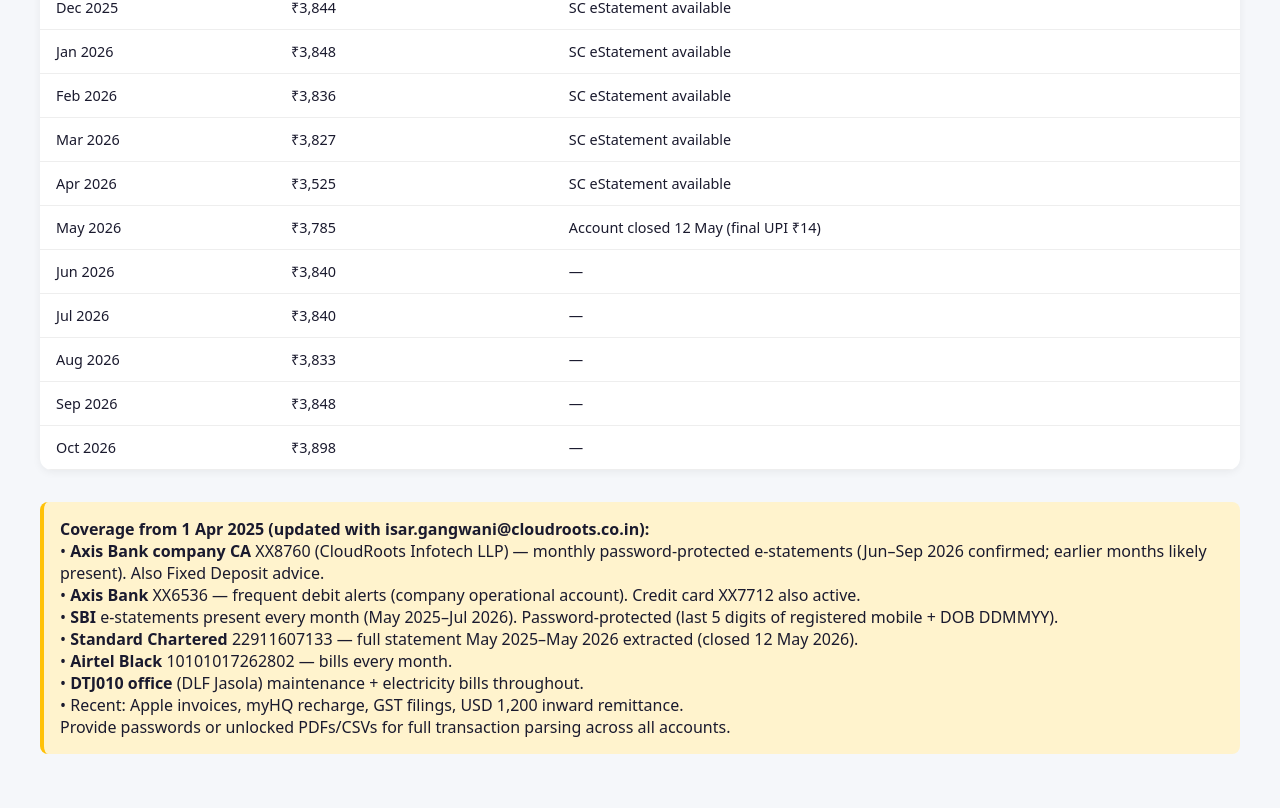
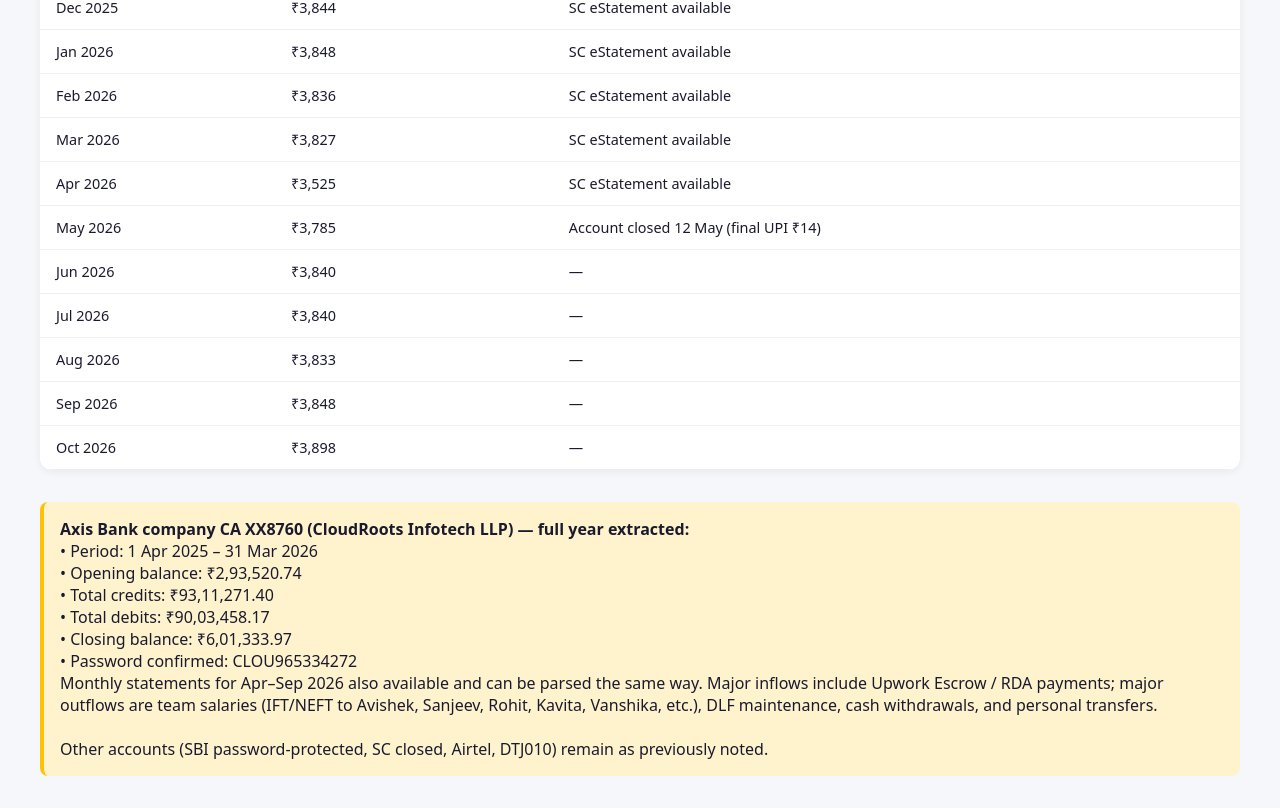
Before and after one commit to IsarDeepG/cloudroots-expense-tracker, a plain HTML site: page index.html in a window 1280 px wide. Shown: the part 1701-2509 px from the top of the page. Before the commit the page ends 2487 px from the top, so only its background shows below. Drawn offline with nearby package versions, Linux system fonts and the light colour scheme.

Commit message:
Add Axis company CA full year FY 2025-26 summary (Apr 2025 – Mar 2026)

```diff
--- a/index.html
+++ b/index.html
@@ -30,10 +30,10 @@
 </header>
 <div class="container">
   <div class="cards">
-    <div class="card"><h3>Airtel Black (total)</h3><div class="value">₹68,800+</div></div>
-    <div class="card"><h3>SC Account outflows</h3><div class="value">₹2,28,458</div></div>
-    <div class="card"><h3>Axis company CA</h3><div class="value">XX8760</div></div>
-    <div class="card"><h3>Axis txn account</h3><div class="value">XX6536</div></div>
+    <div class="card"><h3>Axis CA opening (1 Apr 2025)</h3><div class="value">₹2.94L</div></div>
+    <div class="card"><h3>Axis CA FY credits</h3><div class="value">₹93.11L</div></div>
+    <div class="card"><h3>Axis CA FY debits</h3><div class="value">₹90.03L</div></div>
+    <div class="card"><h3>Axis CA closing (31 Mar 2026)</h3><div class="value">₹6.01L</div></div>
   </div>
 
   <div class="charts">
@@ -82,15 +82,15 @@
   </table>
 
   <div class="note">
-    <strong>Coverage from 1 Apr 2025 (updated with isar.gangwani@cloudroots.co.in):</strong><br>
-    • <b>Axis Bank company CA</b> XX8760 (CloudRoots Infotech LLP) — monthly password-protected e-statements (Jun–Sep 2026 confirmed; earlier months likely present). Also Fixed Deposit advice.<br>
-    • <b>Axis Bank</b> XX6536 — frequent debit alerts (company operational account). Credit card XX7712 also active.<br>
-    • <b>SBI</b> e-statements present every month (May 2025–Jul 2026). Password-protected (last 5 digits of registered mobile + DOB DDMMYY).<br>
-    • <b>Standard Chartered</b> 22911607133 — full statement May 2025–May 2026 extracted (closed 12 May 2026).<br>
-    • <b>Airtel Black</b> 10101017262802 — bills every month.<br>
-    • <b>DTJ010 office</b> (DLF Jasola) maintenance + electricity bills throughout.<br>
-    • Recent: Apple invoices, myHQ recharge, GST filings, USD 1,200 inward remittance.<br>
-    Provide passwords or unlocked PDFs/CSVs for full transaction parsing across all accounts.
+    <strong>Axis Bank company CA XX8760 (CloudRoots Infotech LLP) — full year extracted:</strong><br>
+    • Period: 1 Apr 2025 – 31 Mar 2026<br>
+    • Opening balance: ₹2,93,520.74<br>
+    • Total credits: ₹93,11,271.40<br>
+    • Total debits: ₹90,03,458.17<br>
+    • Closing balance: ₹6,01,333.97<br>
+    • Password confirmed: CLOU965334272<br>
+    Monthly statements for Apr–Sep 2026 also available and can be parsed the same way. Major inflows include Upwork Escrow / RDA payments; major outflows are team salaries (IFT/NEFT to Avishek, Sanjeev, Rohit, Kavita, Vanshika, etc.), DLF maintenance, cash withdrawals, and personal transfers.<br><br>
+    Other accounts (SBI password-protected, SC closed, Airtel, DTJ010) remain as previously noted.
   </div>
 </div>
 
```
